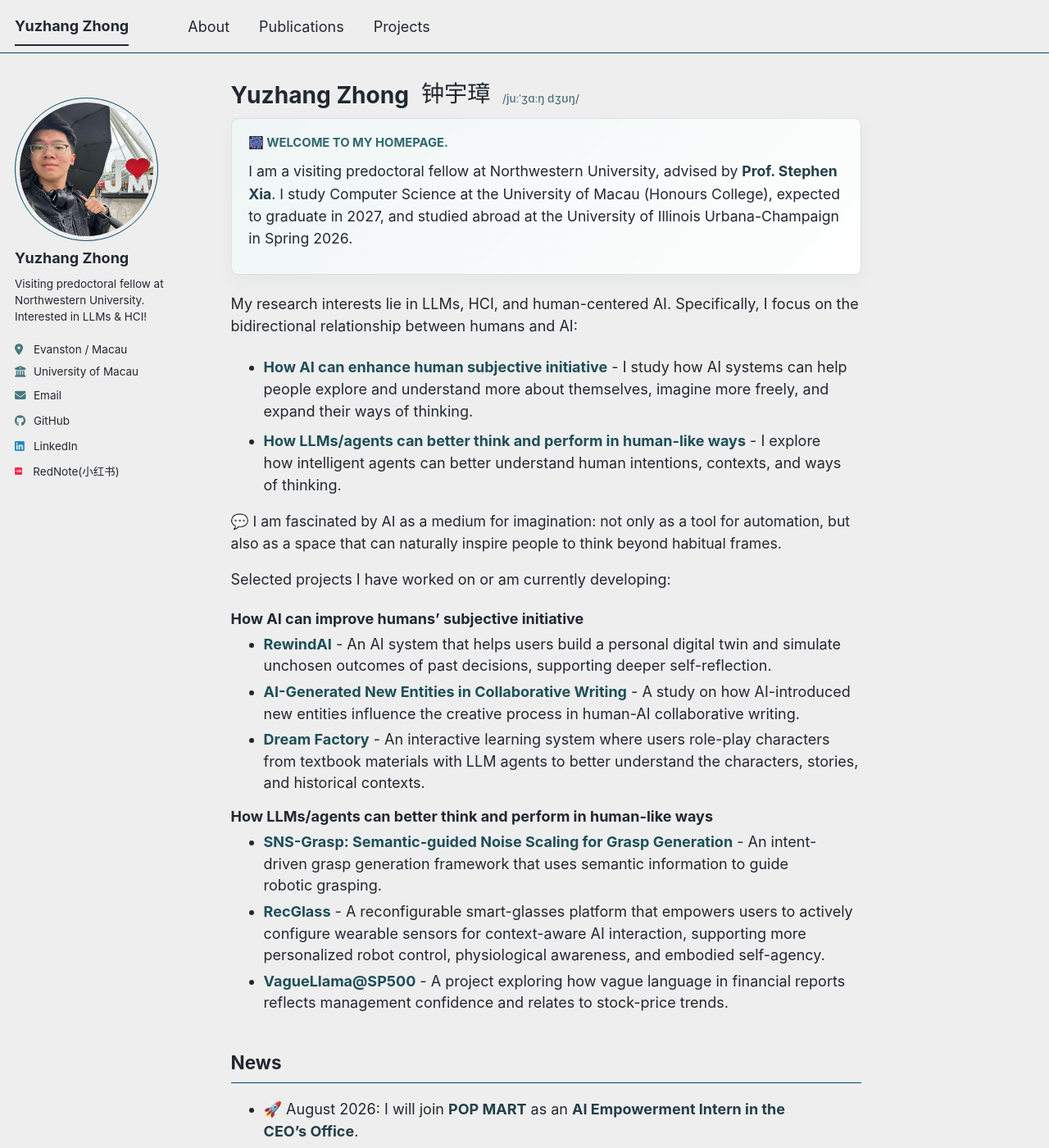
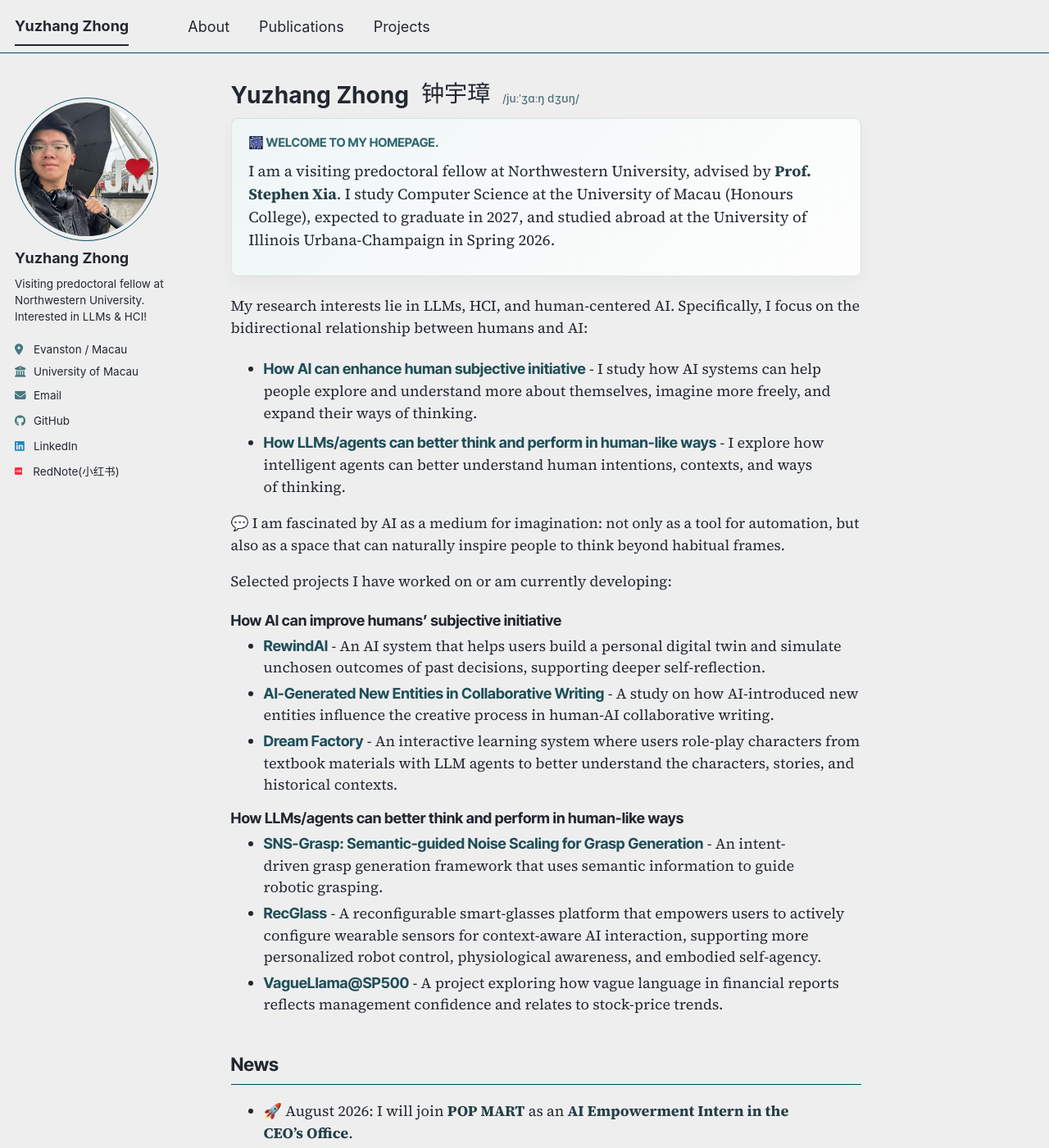
Before and after one commit to yuzhang-zhong/yuzhang-zhong.github.io, a Jekyll site: the page built from _pages/about.md, in a window 1280 px wide and 1400 px high. Shown: the whole window at 82% size. Built offline with Jekyll 4.4.1, drawn with Linux system fonts in a browser that asks for light colours; a style sheet for code colours, icons or effects is not loaded.

Commit message:
Use Anthropic-inspired typography

```diff
--- a/_includes/head/custom.html
+++ b/_includes/head/custom.html
@@ -16,11 +16,20 @@
 <link rel="manifest" href="{{ base_path }}/images/manifest.json"/>
 <link rel="icon" href="/images/favicon.ico"/>
 <meta name="theme-color" content="var(--global-bg-color)"/>
+<link rel="preconnect" href="https://fonts.googleapis.com">
+<link rel="preconnect" href="https://fonts.gstatic.com" crossorigin>
+<link href="https://fonts.googleapis.com/css2?family=Inter+Tight:wght@500;600;700&family=Source+Serif+4:opsz,wght@8..60,400;8..60,500;8..60,600;8..60,700&display=swap" rel="stylesheet">
 
 <style>
+  :root {
+    --anthropic-sans: "Inter Tight", "Aptos", "Segoe UI", ui-sans-serif, sans-serif;
+    --anthropic-serif: "Source Serif 4", Georgia, "Times New Roman", serif;
+  }
+
   html,
   body {
-    font-family: Inter, ui-sans-serif, -apple-system, BlinkMacSystemFont, "Segoe UI", sans-serif;
+    font-family: var(--anthropic-serif);
+    font-weight: 400;
   }
 
   .page__content p,
@@ -33,7 +42,21 @@
   .page__content h1,
   .page__content h2,
   .page__content h3 {
+    font-family: var(--anthropic-sans);
+    font-weight: 700;
     text-wrap: balance;
+  }
+
+  .masthead,
+  .sidebar,
+  .author__name,
+  .author__bio,
+  .author__urls,
+  .page__footer,
+  .page__meta,
+  .archive__item-title,
+  .btn {
+    font-family: var(--anthropic-sans);
   }
 
   .homepage-welcome {
@@ -50,6 +73,7 @@
   }
 
   .welcome-kicker {
+    font-family: var(--anthropic-sans);
     color: #2f6770;
     font-size: 0.82rem !important;
     font-weight: 700;
@@ -59,8 +83,8 @@
 
   .welcome-lead {
     color: var(--global-text-color);
-    font-size: 0.98rem !important;
-    line-height: 1.55;
+    font-size: 1.03rem !important;
+    line-height: 1.5;
   }
 
   .name-chinese,
@@ -108,6 +132,7 @@
   }
 
   .page__content .project-name {
+    font-family: var(--anthropic-sans);
     color: #1f4f59;
     font-weight: 700;
   }
@@ -198,6 +223,7 @@
   }
 
   .project-paper-card__actions a {
+    font-family: var(--anthropic-sans);
     display: inline-flex;
     align-items: center;
     min-height: 2rem;
```
